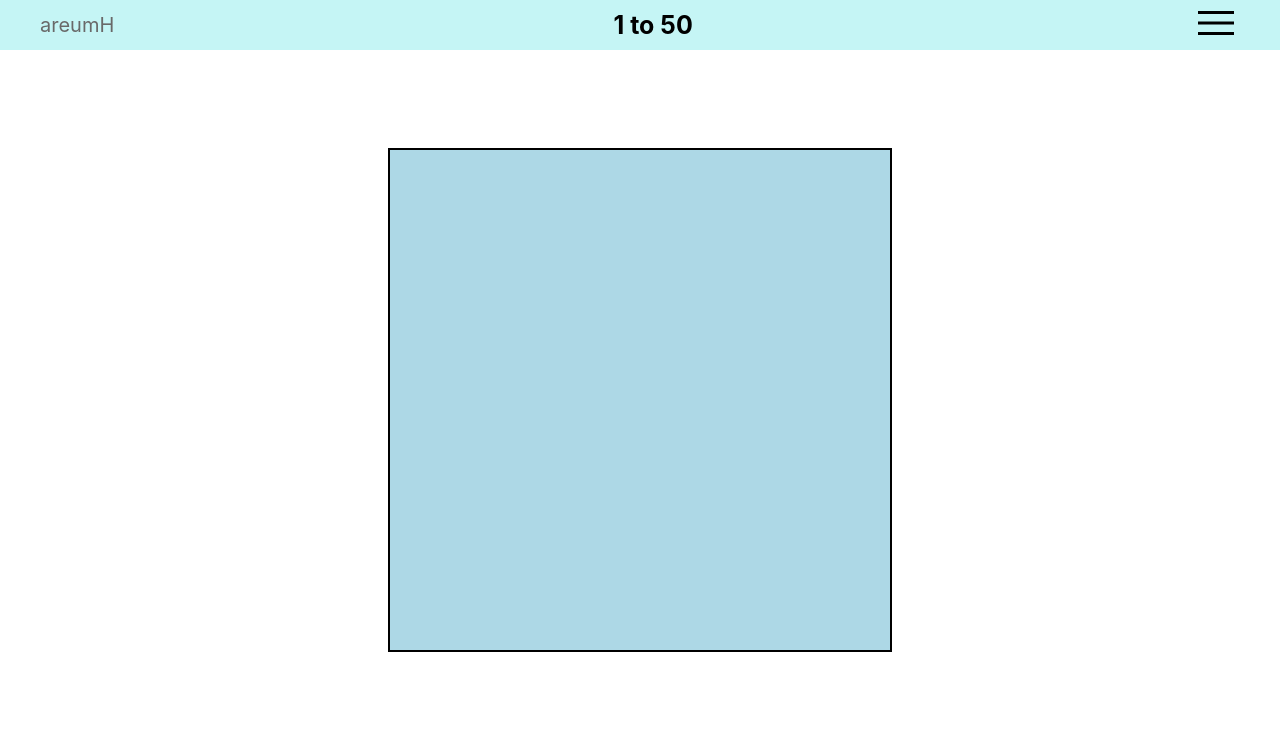
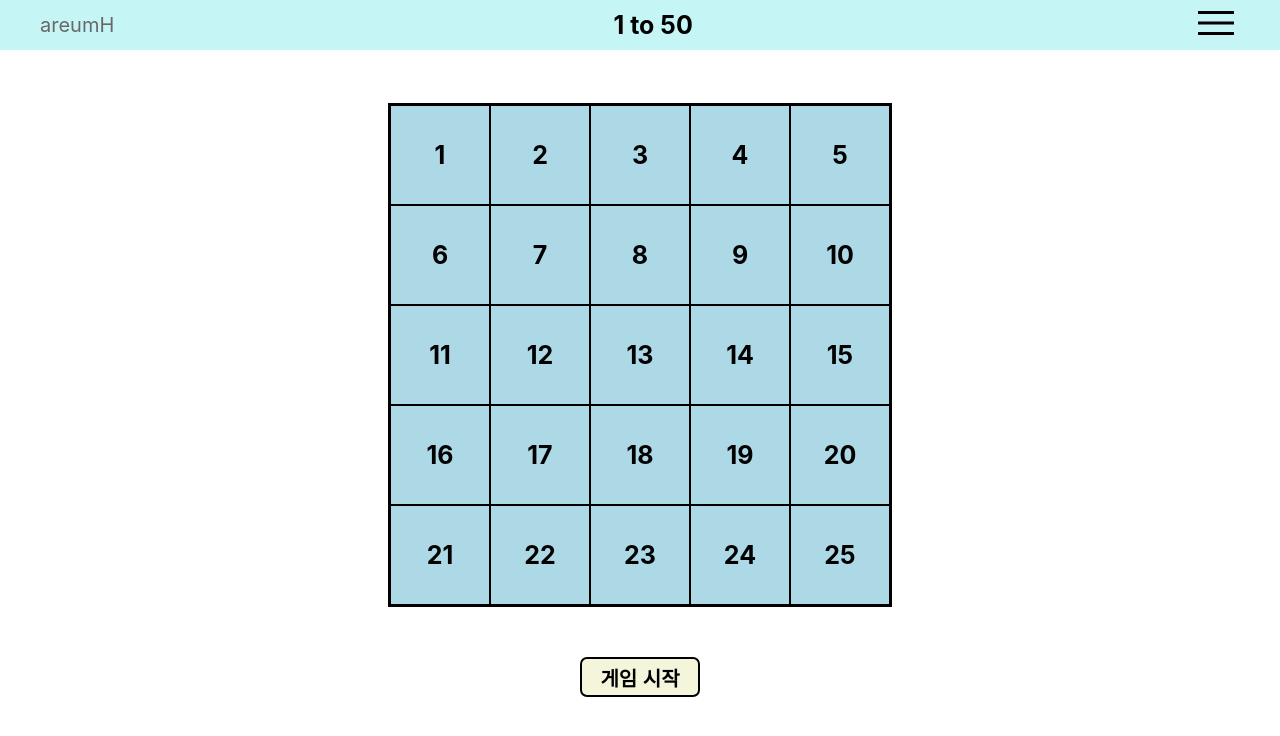
Before and after one commit to areumH/OneToFifty, a React (Create React App) app in the folder onetofifty/: page / in a window 1280 px wide. Shown: the top 736 px of the page. Built offline with nearby package versions, Linux system fonts and the light colour scheme.

Commit message:
ADD : container 배치 및 shuffle 기능 구현

```diff
--- a/onetofifty/src/component/header/header.css
+++ b/onetofifty/src/component/header/header.css
@@ -22,4 +22,5 @@
 }
 .side_bar {
   margin-right: 40px;
+  cursor: pointer;
 }
--- /dev/null
+++ b/onetofifty/src/component/main/container/cell/cell.css
@@ -0,0 +1,10 @@
+.cell {
+    display: flex;
+    border: 1px solid black;
+    background-color: lightblue;
+    justify-content: center;
+    align-items: center;
+
+    font-size: 25px;
+    font-weight: bold;
+}
--- /dev/null
+++ b/onetofifty/src/component/main/container/cell/cell.jsx
@@ -0,0 +1,7 @@
+import "./cell.css";
+
+const Cell = ({ num }) => {
+  return <cell className="cell"> {num} </cell>;
+};
+
+export default Cell;
--- /dev/null
+++ b/onetofifty/src/component/main/container/container.css
@@ -0,0 +1,11 @@
+.container {
+    display: grid;
+    border: 2px solid black;
+
+    width: 500px;
+    height: 500px;
+    cursor: pointer;
+
+    grid-template-columns: repeat(5,1fr);
+    grid-template-rows: repeat(5,1fr);
+  }
--- /dev/null
+++ b/onetofifty/src/component/main/container/container.jsx
@@ -0,0 +1,19 @@
+import "./container.css";
+import Cell from "./cell/cell";
+
+const Container = ({ array }) => {
+  let arr = [];
+  for (let i = 1; i < 26; i++) {
+    arr.push(i);
+  }
+
+  return (
+    <container className="container">
+      {array.map((num, id) => (
+        <Cell num={num} id={id} />
+      ))}
+    </container>
+  );
+};
+
+export default Container;
--- a/onetofifty/src/component/main/main.css
+++ b/onetofifty/src/component/main/main.css
@@ -1,13 +1,25 @@
 .main {
   display: flex;
+  flex-direction: column;
   justify-content: center;
   align-items: center;
   min-height: 100vh;
 }
-.container {
+.button {
+  margin-top: 50px;
   border: 2px solid black;
-  background-color: lightblue;
+  border-radius: 7px;
+  background-color: white;
+  background-color: beige;
+  cursor: pointer;
 
-  width: 500px;
-  height: 500px;
+  width: 120px;
+  height: 40px;
+  font-size: 20px;
+  font-weight: bold;
 }
+.timer_text {
+  margin-top: 63px;
+  font-size: 20px;
+  font-weight: bold;
+}
--- a/onetofifty/src/component/main/main.jsx
+++ b/onetofifty/src/component/main/main.jsx
@@ -1,9 +1,48 @@
+import { useState } from "react";
 import "./main.css";
+import Container from "./container/container";
+
+let arr = [];
+for (let i = 1; i < 26; i++) {
+  arr.push(i);
+}
 
 const Main = () => {
+  const [numbers, setNumbers] = useState(arr);
+  const [running, setRunning] = useState(false);
+  // const [current, setCurrent] = useState(0);
+
+  const shuffleArray = (array) => {
+    let shuffled = [];
+    let newArray = array;
+    while (newArray.length !== 0) {
+      const index = Math.floor(Math.random() * newArray.length);
+      shuffled.push(newArray[index]);
+      newArray.splice(index, 1);
+    }
+    return shuffled;
+  };
+
+  const startGame = () => {
+    setNumbers(shuffleArray(arr));
+    setRunning(true);
+    // let startTime = new Date();
+  };
+
   return (
     <main className="main">
-      <div className="container"></div>
+      <Container array={numbers} />
+      <div>
+        {running === false ? (
+          <button className="button" onClick={startGame}>
+            게임 시작
+          </button>
+        ) : (
+          <div className="timer_text">
+            ~~~ 시간을 기록하고 있어요 ~~~
+          </div>
+        )}
+      </div>
     </main>
   );
 };
```
